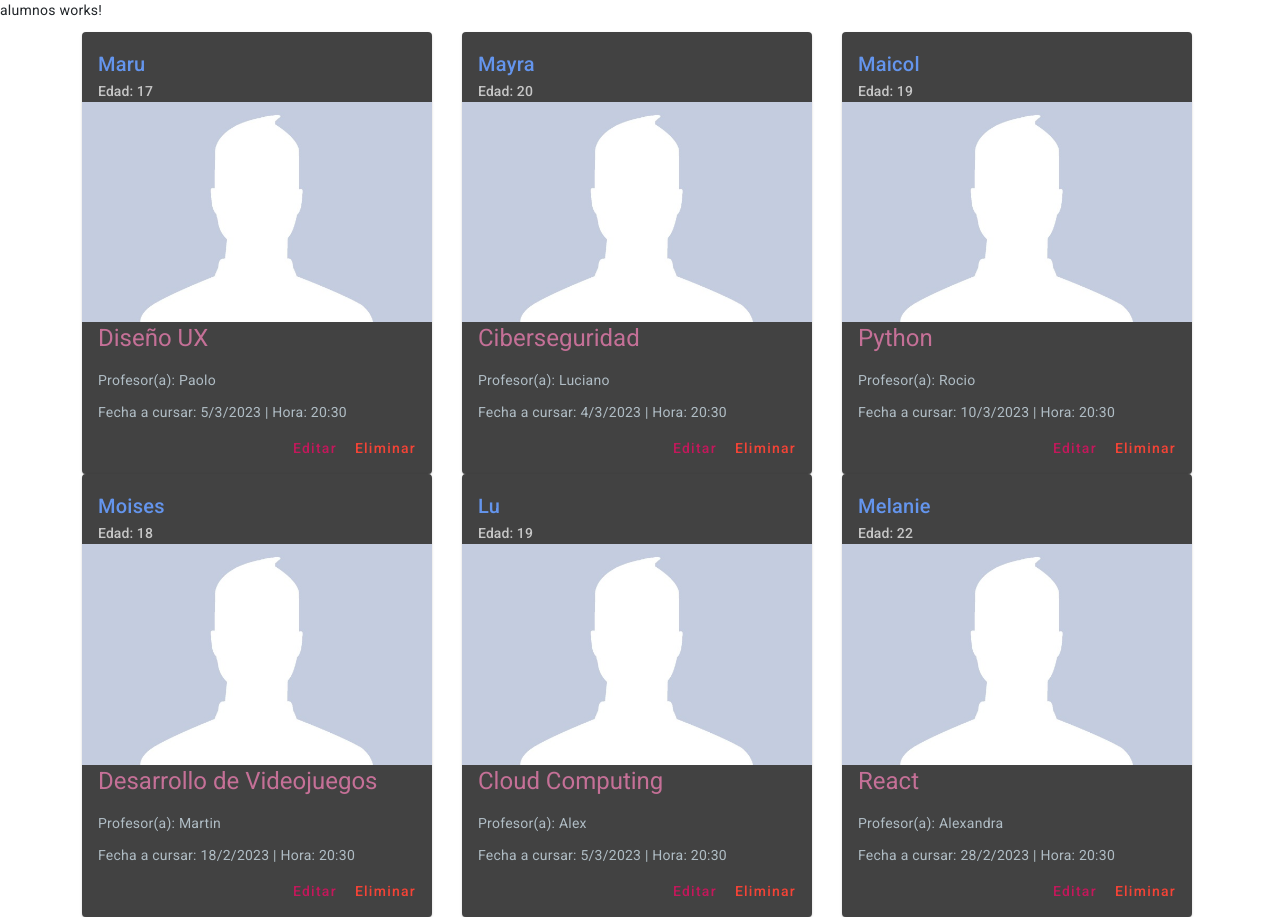
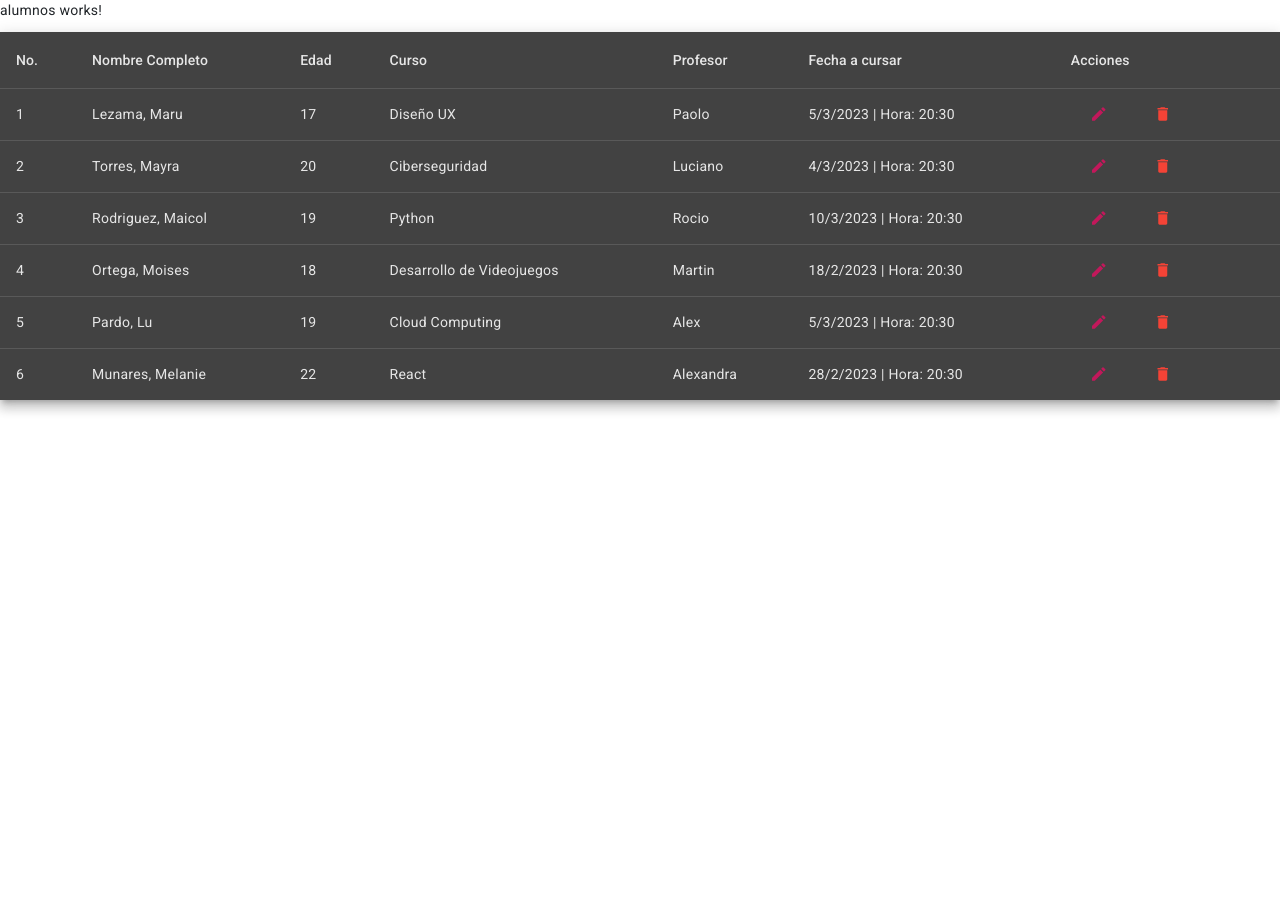
Before and after one commit to MayraStefany/Proyecto-Final-Angular, an Angular app: page / in a window 1280 px wide. After the commit the page ends 800 px from the top, so only its background shows below. Built offline with nearby package versions, Linux system fonts and the light colour scheme.

Commit message:
[PreEntrega-1PF] Pipes y implementación en TABLA -1PF

```diff
--- a/src/app/app.module.ts
+++ b/src/app/app.module.ts
@@ -9,6 +9,7 @@ import {MatButtonModule} from '@angular/material/button';
 import { EditarAlumnoDialogComponent } from './components/editar-alumno-dialog/editar-alumno-dialog.component';
 import { ReactiveFormsModule } from '@angular/forms';
 import { FormatoFechaPipe } from './pipes/formato-fecha.pipe';
+import { NombresYApellidosPipe } from './pipes/nombres-y-apellidos.pipe';
 
 
 
@@ -17,7 +18,8 @@ import { FormatoFechaPipe } from './pipes/formato-fecha.pipe';
     AppComponent,
     AlumnosComponent,
     EditarAlumnoDialogComponent,
-    FormatoFechaPipe
+    FormatoFechaPipe,
+    NombresYApellidosPipe
   ],
   imports: [
     BrowserModule,
--- a/src/app/components/alumnos/alumnos.component.html
+++ b/src/app/components/alumnos/alumnos.component.html
@@ -8,9 +8,70 @@
     </mat-form-field>
 </div>-->
 
-<div class="container">
+<table mat-table [dataSource]="dataSource" class="mat-elevation-z8">
+
+  <!--- Note that these columns can be defined in any order.
+        The actual rendered columns are set as a property on the row definition" -->
+
+  <!-- Position Column -->
+  <ng-container matColumnDef="id">
+    <th mat-header-cell *matHeaderCellDef> No. </th>
+    <td mat-cell *matCellDef="let element"> {{element.id}} </td>
+  </ng-container>
+
+  <!-- Columna Nombre -->
+  <ng-container matColumnDef="nombrecompleto">
+    <th mat-header-cell *matHeaderCellDef> Nombre Completo </th>
+    <td mat-cell *matCellDef="let element"> {{element.apellido | nombresYApellidos:element.nombre}} </td>
+  </ng-container>
+
+  <!-- Columna Edad -->
+  <ng-container matColumnDef="edad">
+    <th mat-header-cell *matHeaderCellDef> Edad </th>
+    <td mat-cell *matCellDef="let element"> {{element.edad}} </td>
+  </ng-container>
+
+  <!-- Columna Curso -->
+  <ng-container matColumnDef="curso">
+    <th mat-header-cell *matHeaderCellDef> Curso </th>
+    <td mat-cell *matCellDef="let element"> {{element.curso}} </td>
+  </ng-container>
+
+  <!-- Columna Profesor -->
+  <ng-container matColumnDef="profesor">
+    <th mat-header-cell *matHeaderCellDef> Profesor </th>
+    <td mat-cell *matCellDef="let element"> {{element.profesor.nombre}} </td>
+  </ng-container>
+
+  <!-- Columna Fecha de Inicio Curso -->
+  <ng-container matColumnDef="fecha a cursar">
+    <th mat-header-cell *matHeaderCellDef> Fecha a cursar </th>
+    <td mat-cell *matCellDef="let element"> {{element.fechaInicioCurso | formatoFecha}} </td>
+  </ng-container>
+
+  <!-- MODAL EDITAR y Elimar-->
+  <ng-container matColumnDef="acciones">
+    <th mat-header-cell *matHeaderCellDef> Acciones </th>
+    <td mat-cell *matCellDef="let element">
+      <button mat-button color="primary" (click)="editarmodal(element)">
+        <mat-icon>edit</mat-icon>
+      </button>
+      <button mat-button color="warn"><mat-icon>delete</mat-icon></button>
+    </td>
+  </ng-container>
+
+
+  <tr mat-header-row *matHeaderRowDef="columnas"></tr>
+  <tr mat-row *matRowDef="let row; columns: columnas;"></tr>
+</table>
+
+
+
+<!-- VERSION : CARDS-->
+
+<!--<div class="container">
     <div class="row">
-        <div class="col" *ngFor="let alumno of alumnos"><!-- | filtroAlumnos: filtro"-->
+        <div class="col" *ngFor="let alumno of alumnos"> //  | filtroAlumnos: filtro"
             <mat-card class="example-card">
                 <mat-card-header>
                   <mat-card-title class="titulo-cardalum">{{alumno.nombre}}</mat-card-title>
@@ -33,4 +94,4 @@
 
     </div>
 
-</div>
+</div>-->
--- a/src/app/components/alumnos/alumnos.component.ts
+++ b/src/app/components/alumnos/alumnos.component.ts
@@ -2,6 +2,7 @@ import { Component } from '@angular/core';
 import { MatDialog } from '@angular/material/dialog';
 import { Alumno } from 'src/app/models/alumno';
 import { EditarAlumnoDialogComponent } from '../editar-alumno-dialog/editar-alumno-dialog.component';
+import { MatTableDataSource } from '@angular/material/table';
 
 @Component({
   selector: 'app-alumnos',
@@ -12,7 +13,9 @@ export class AlumnosComponent {
   filtro: string = '';
   alumnos: Alumno[] =[
     {
+      id:1,
       nombre: 'Maru',
+      apellido: 'Lezama',
       edad: '17',
       curso: 'Diseño UX',
       profesor: {
@@ -24,7 +27,9 @@ export class AlumnosComponent {
       fechaInicioCurso: new Date(2023,3,5,20,30,0)
     },
     {
+      id:2,
       nombre: 'Mayra',
+      apellido: 'Torres',
       edad: '20',
       curso: 'Ciberseguridad',
       profesor: {
@@ -36,7 +41,9 @@ export class AlumnosComponent {
       fechaInicioCurso: new Date(2023,3,4,20,30,0)
     },
     {
+      id:3,
       nombre: 'Maicol',
+      apellido: 'Rodriguez',
       edad: '19',
       curso: 'Python',
       profesor: {
@@ -48,7 +55,9 @@ export class AlumnosComponent {
       fechaInicioCurso: new Date(2023,3,10,20,30,0)
     },
     {
+      id: 4,
       nombre: 'Moises',
+      apellido: 'Ortega',
       edad: '18',
       curso: 'Desarrollo de Videojuegos',
       profesor: {
@@ -60,7 +69,9 @@ export class AlumnosComponent {
       fechaInicioCurso: new Date(2023,2,18,20,30,0)
     },
     {
+      id: 5,
       nombre: 'Lu',
+      apellido: 'Pardo',
       edad: '19',
       curso: 'Cloud Computing',
       profesor: {
@@ -72,7 +83,9 @@ export class AlumnosComponent {
       fechaInicioCurso: new Date(2023,3,5,20,30,0)
     },
     {
+      id: 6,
       nombre: 'Melanie',
+      apellido: 'Munares',
       edad: '22',
       curso: 'React',
       profesor: {
@@ -84,6 +97,10 @@ export class AlumnosComponent {
       fechaInicioCurso: new Date(2023,2,28,20,30,0)
     },
   ];
+
+  dataSource: MatTableDataSource<Alumno> = new MatTableDataSource<Alumno>(this.alumnos);
+  columnas: string[] = ['id','nombrecompleto', 'edad', 'curso', 'profesor', 'fecha a cursar','acciones'];
+
 
   constructor(
     private dialog: MatDialog
--- a/src/app/models/alumno.ts
+++ b/src/app/models/alumno.ts
@@ -1,7 +1,9 @@
 import { Profesor } from "./profesor";
 
 export interface Alumno{
+    id: number;
     nombre: String;
+    apellido: String;
     edad: String;
     curso: String;
     profesor: Profesor;
--- /dev/null
+++ b/src/app/pipes/nombres-y-apellidos.pipe.ts
@@ -0,0 +1,16 @@
+import { Pipe, PipeTransform } from '@angular/core';
+
+@Pipe({
+  name: 'nombresYApellidos'
+})
+export class NombresYApellidosPipe implements PipeTransform {
+
+  transform(apellido:string, nombre: string): string {
+    let formato_nombre: string;
+
+    formato_nombre = apellido + ', '+ nombre;
+
+    return formato_nombre;
+  }
+
+}
```
Also changed, not shown: src/app/material.module.ts (+7 -2 lines), 1 other file (tests, documents, lock files or other folders).
